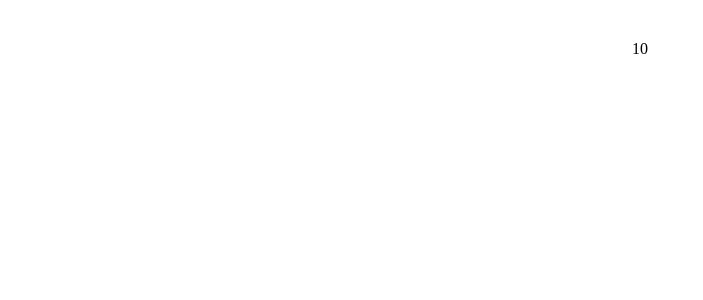
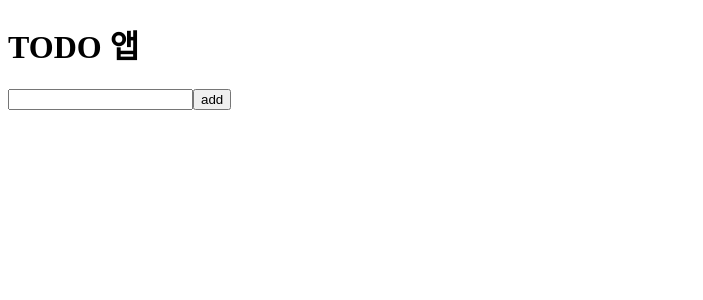
Before and after one commit to jjw0609/react-todo, a React (Vite) app: page / in a window 1280 px wide. Shown: the top 300 px of the page, without its empty margins (0-703 px from the left). Built offline with nearby package versions, Linux system fonts and the light colour scheme.

Commit message:
jsx input

```diff
--- a/src/App.jsx
+++ b/src/App.jsx
@@ -1,15 +1,13 @@
-import { useState } from 'react'
-import reactLogo from './assets/react.svg'
-import viteLogo from '/vite.svg'
-import './App.css'
-
 function App() {
   // const [count, setCount] = useState(0)
-    const a = 10;
 
   return (
     <div>
-        {a}
+        <h1>TODO 앱</h1>
+        <div>
+            <input type="text"/>
+            <button>add</button>
+        </div>
     </div>
   )
 }
```
